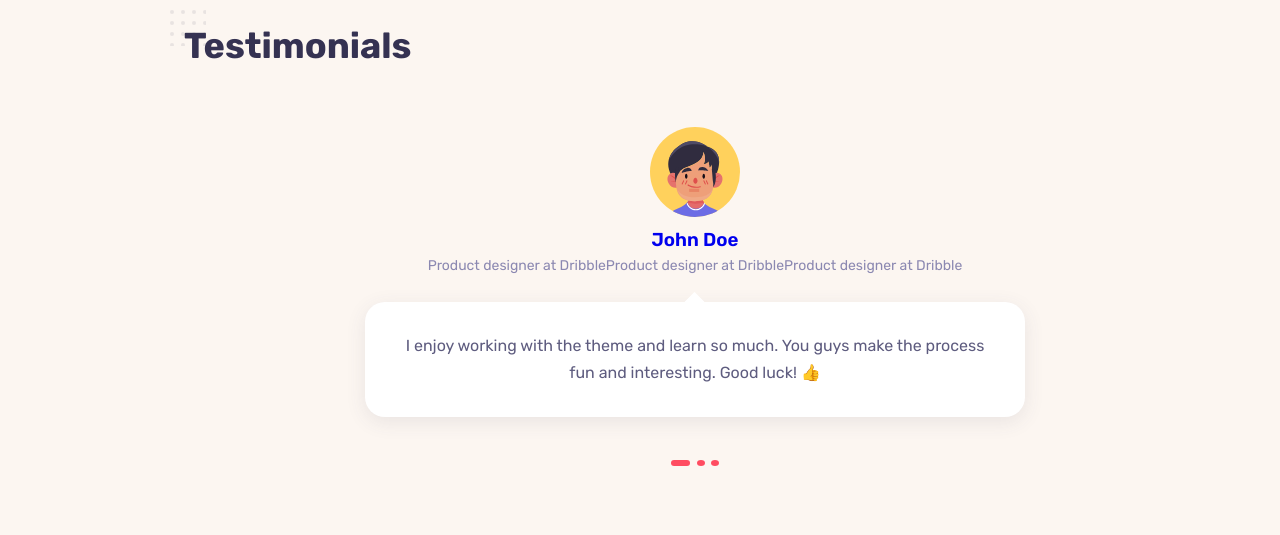
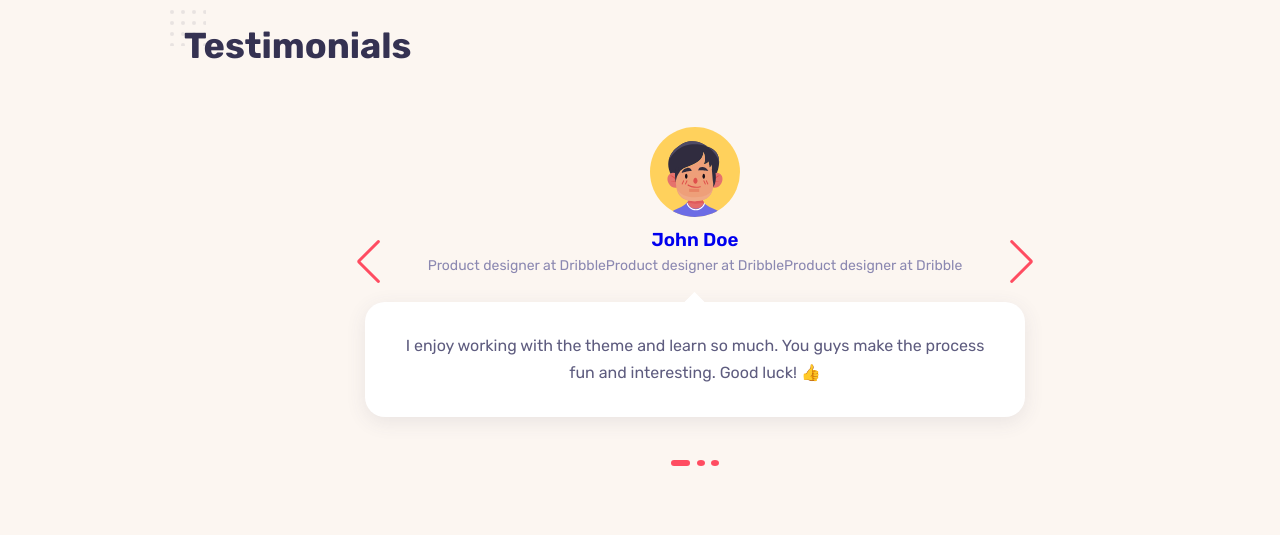
Before and after one commit to npthao110/Personal-website, a React (Create React App) app: page / in a window 1280 px wide. Shown: the part 3800-4335 px from the top of the page. Built offline with nearby package versions, Linux system fonts and the light colour scheme; some icons are missing.

Commit message:
Added prev/next swiper buttons for testimonials

```diff
--- a/src/components/testimonials/Testimonials.jsx
+++ b/src/components/testimonials/Testimonials.jsx
@@ -3,13 +3,14 @@ import "./testimonials.css";
 import Image1 from "../../assets/avatar-1.svg";
 import Image3 from "../../assets/avatar-3.svg";
 // import Swiper core and required modules
-import { Pagination } from "swiper";
+import { Pagination, Navigation } from "swiper";
 
 import { Swiper, SwiperSlide } from "swiper/react";
 
 // Import Swiper styles
 import "swiper/css";
 import "swiper/css/pagination";
+import "swiper/css/navigation"; // Import thêm kiểu cho navigation
 
 const data = [
   {
@@ -49,12 +50,13 @@ const Testimonials = () => {
       <Swiper
         className="testimonials__container grid"
         // install Swiper modules
-        modules={[Pagination]}
+        modules={[Pagination, Navigation]}
         spaceBetween={30}
         slidesPerView={1}
         loop={true}
         grabCursor={true}
         pagination={{ clickable: true }}
+        navigation={{ nextEl: '.swiper-button-next', prevEl: '.swiper-button-prev' }} // Cấu hình navigation
       >
         {data.map(({ id, image, title, subtitle, comment, link }) => {
           return (
@@ -74,6 +76,9 @@ const Testimonials = () => {
             </SwiperSlide>
           );
         })}
+        {/* Thêm các nút bấm */}
+        <div className="swiper-button-prev"></div>
+        <div className="swiper-button-next"></div>
       </Swiper>
     </section>
   );
--- a/src/components/testimonials/testimonials.css
+++ b/src/components/testimonials/testimonials.css
@@ -63,3 +63,9 @@
   height: 0.375rem !important;
   border-radius: 0.5rem !important;
 }
+
+.swiper-button-prev,
+.swiper-button-next {
+  color: var(--first-color) !important; /* Màu của nút bấm */
+  transform: translateY(-100%);
+}
```
